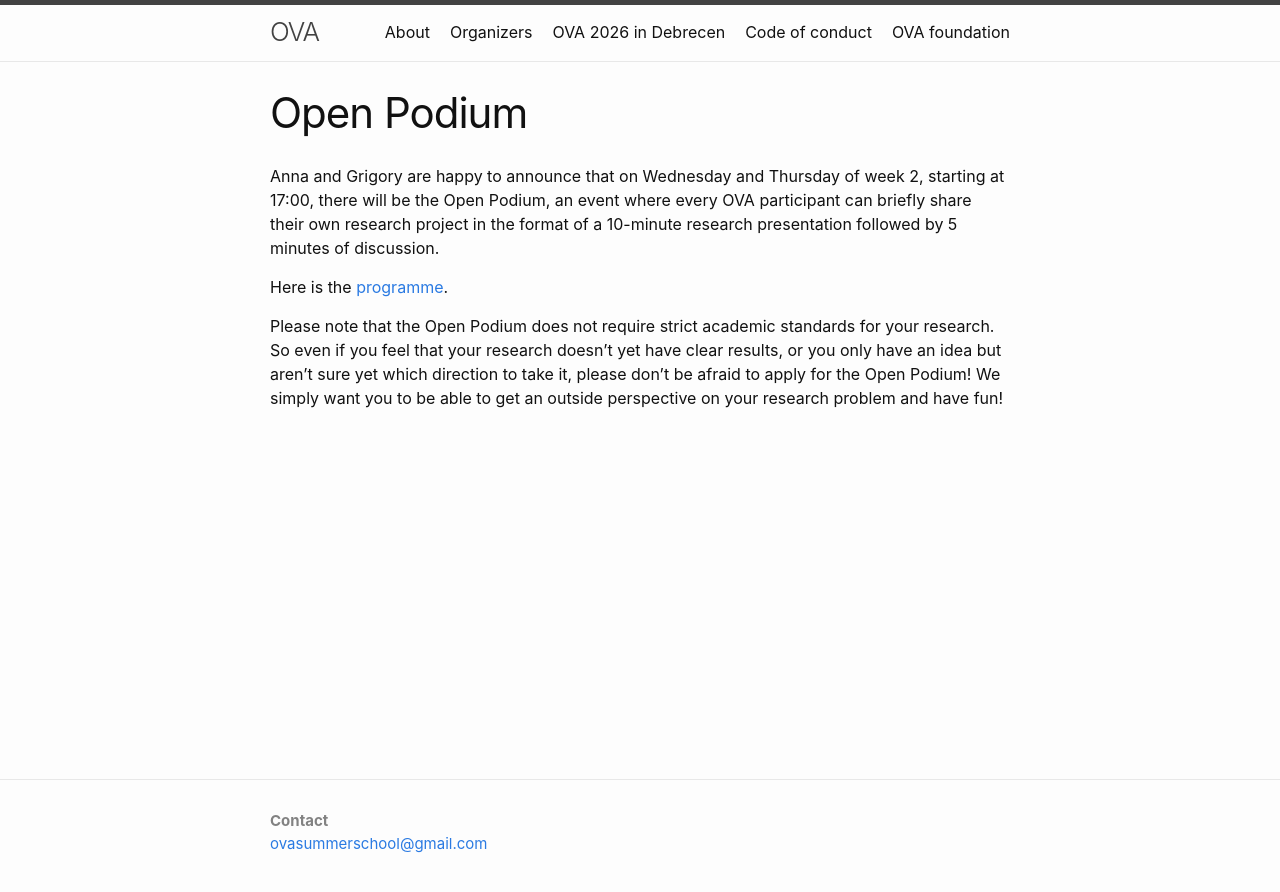
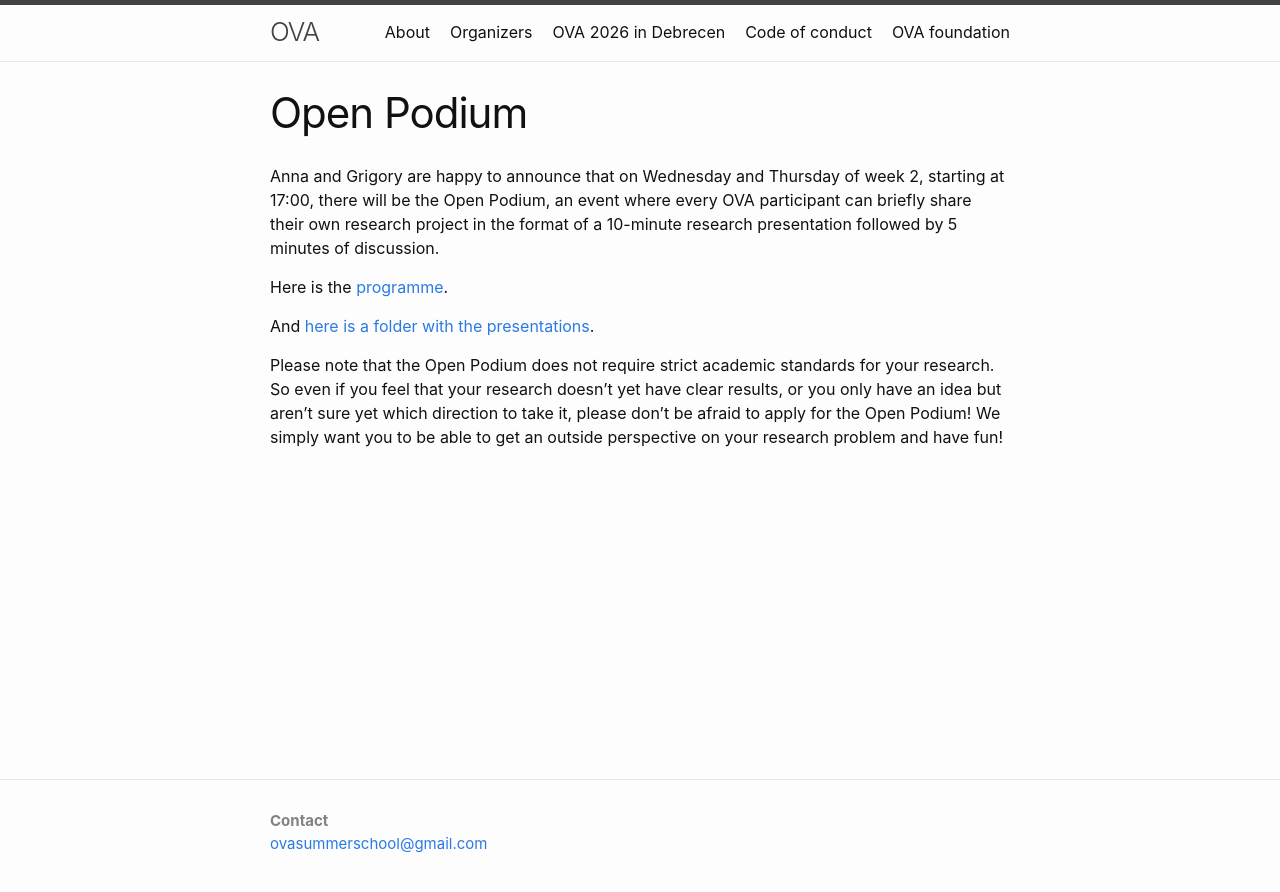
Before and after one commit to ovaschool/ovaschool.github.io, a Jekyll site: the page built from staticpages/ova2026-openpodium.markdown, in a window 1280 px wide. Shown: the top 892 px of the page. Built offline with Jekyll 4.4.1, drawn with Linux system fonts in a browser that asks for light colours.

Commit message:
Update ova2026-openpodium.markdown

```diff
--- a/staticpages/ova2026-openpodium.markdown
+++ b/staticpages/ova2026-openpodium.markdown
@@ -9,4 +9,6 @@ Anna and Grigory are happy to announce that on Wednesday and Thursday of week 2,
 
 Here is the [programme](https://drive.google.com/file/d/1GyeNOonLM00WL565ZR5WaTS3u46fFpAm/view?usp=drive_open).
 
+And [here is a folder with the presentations](https://drive.google.com/drive/folders/1ky9uRVc3HlnpkBKVqgM3X8MnmJmqrKZV).
+
 Please note that the Open Podium does not require strict academic standards for your research. So even if you feel that your research doesn't yet have clear results, or you only have an idea but aren't sure yet which direction to take it, please don't be afraid to apply for the Open Podium! We simply want you to be able to get an outside perspective on your research problem and have fun!
```
